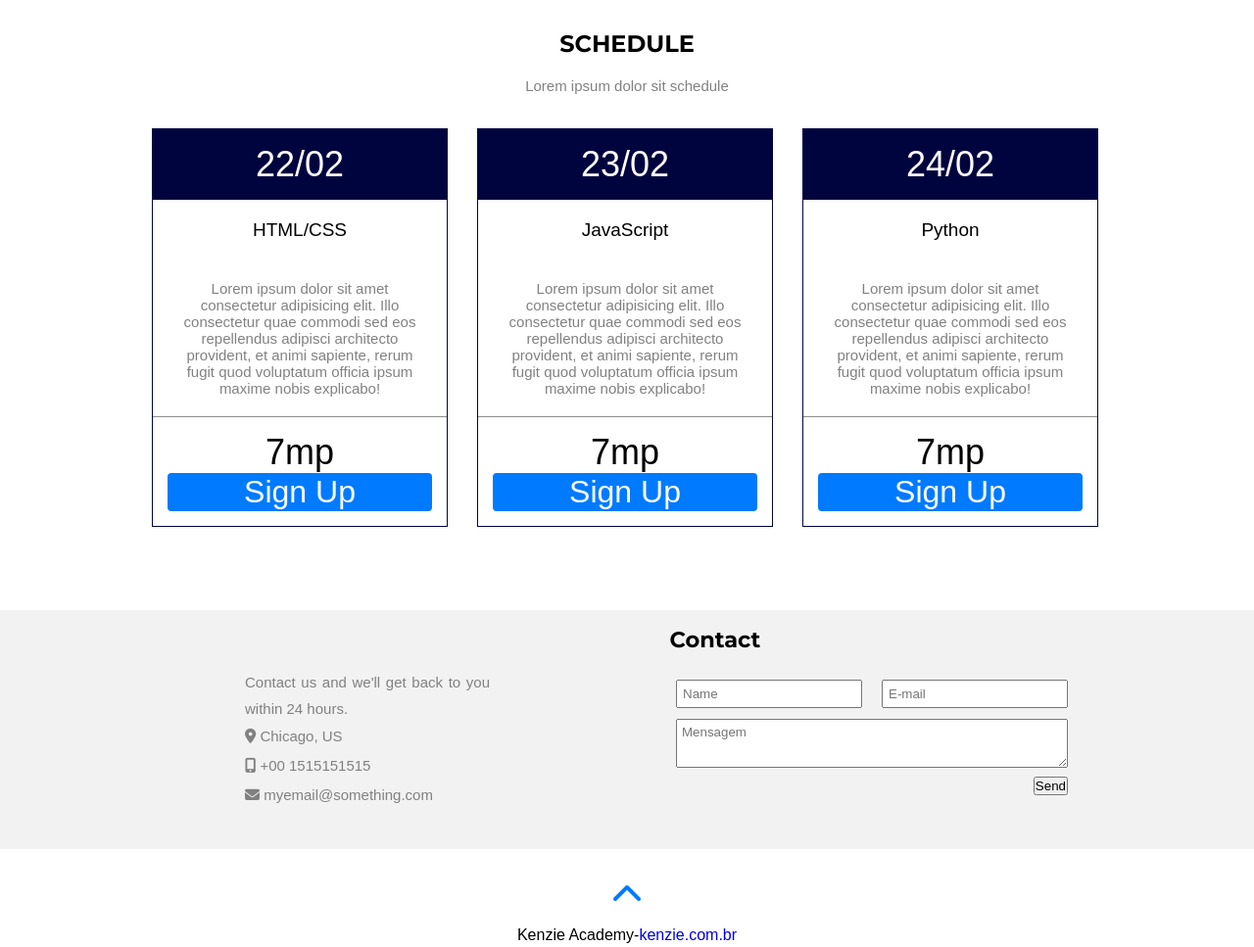
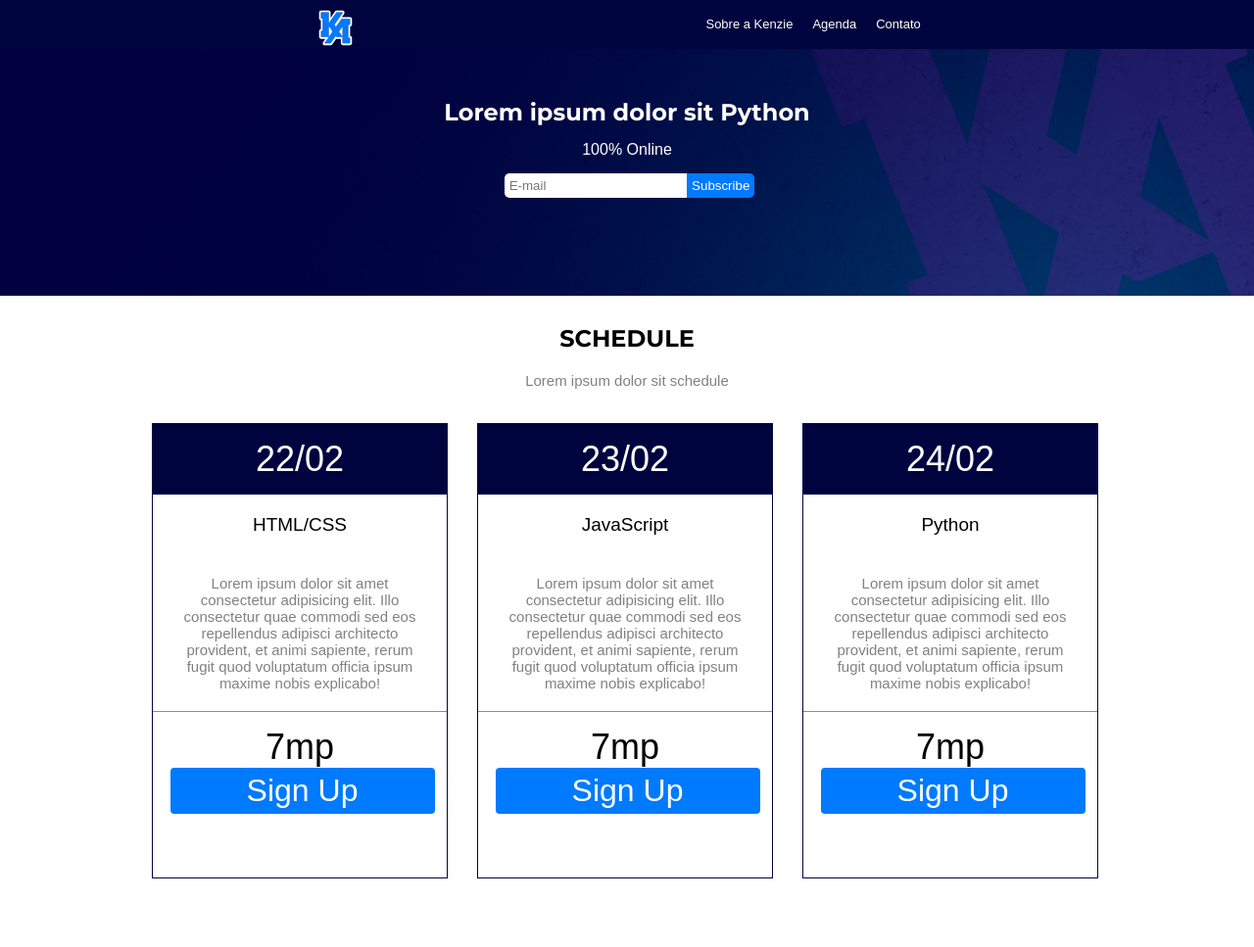
Before and after one commit to Kenzie-Academy-Brasil-Developers/estilizando-pagina-landing-page-kenzie-academy-sprint-3-samuel-santiago, a plain HTML site: page index.html in a window 1280 px wide. Shown: the top 967 px of the page at 98% size. Drawn offline with Linux system fonts and the light colour scheme.

Commit message:
Versão FInal OK

```diff
--- /dev/null
+++ b/assets/css/btnMenu.js
@@ -0,0 +1 @@
+document.querySelector()
--- a/assets/css/style.css
+++ b/assets/css/style.css
@@ -44,6 +44,7 @@ h2{
   font-family: 'Montserrat', sans-serif;
 }
 
+
 h1 h3 p span li {
   font-family: 'Lato', sans-serif;
 }
@@ -53,9 +54,79 @@ body{
 
 }
 
-  body .secaoCalendar{
+  header img{
+    width: 15%;
+    padding:15px 0 0 20px;;
+  }
+
+  header figure figcaption{
+    display:none;
+  }
+
+  header .large-container{
     display: flex;
+    justify-content: space-between;
+    flex-direction: row;
+    background-color: #00043e;
   }
+
+  header .large-container nav{
+    margin:15px;
+  }
+
+  ul{
+    display:none;
+  }
+
+  #menu{
+    width:30px;
+    padding: 0 15px 0 30px;
+  }
+
+  .secaoDestaque {
+    display: flex;
+    flex-direction: column;
+    align-items: center;
+    text-align: center;
+    margin: -1px;
+    background-color: #00043e;
+    color: #fff;
+  }
+
+  .secaoDestaque h2{
+    width:80%;
+  }
+
+  .secaoDestaque p{
+    margin: 15px;
+  }
+
+  .secaoDestaqueFormulario input, button{
+    padding: 5px;
+    border:none;
+    margin:0 -5px 50px 0;
+  }
+
+  .secaoDestaqueFormulario [type="email"]{
+    background-color: #fff;
+    border-radius: 5px 0 0 5px;
+    color: #818181;
+  }
+
+  .secaoDestaqueFormulario [type="button"]{
+    background-color: #007aff;
+    border-radius: 0 5px 5px 0;
+    color: #fff;
+  }
+
+  .secaoDestaqueFormulario [type="button"]:hover{
+    background-color: #818181;
+
+  }
+
+  /* body .secaoCalendar{
+    display: flex;
+  } */
 
   .secaoCalendar{
     display:flex;
@@ -189,6 +260,11 @@ body{
     display: none;
   }
 
+  .flex-col-dir__form input[type="submit"]:hover{
+    background-color:#007aff;
+    border:none;
+  }
+
   footer{
     display:flex;
     justify-content: center;
@@ -225,7 +301,44 @@ body{
     width:100vw;
   }
 
-  .calendario{
+  header .large-container {
+    display: flex;
+    justify-content: space-evenly;
+    flex-direction: row;
+    background-color: #00043e;
+  }
+
+  header .large-container a{
+    text-decoration: none;
+    font-size: 13px;
+    color:#fff;
+  }
+
+  header img {
+  width: 35px;
+  padding:10px 0 0 0;
+  }
+
+  #menu{
+    display:none;
+  }
+
+  .secaoDestaque{
+  padding: 50px;
+  background-image: url(../img/background-destaque.webp);
+  background-position: right top;
+  background-size: cover;
+  }
+
+  header nav ul{
+    display:flex;
+  }
+
+  header nav ul li{
+    padding: 0 0 0 20px;
+  }
+
+  .calendario {
     max-width:1000px;
     display:flex;
     flex-direction:row;
--- a/index.html
+++ b/index.html
@@ -14,6 +14,45 @@
 
 </head>
 <body>
+
+  <header class="topo">
+
+    <div class="large-container">
+      <!-- LOGO -->
+      <figure id="logo">
+        <img src="assets/img/logo.svg" alt="Logo Kenzie Academy">
+        <figcaption>Logo Kenzie Academy</figcaption>
+      </figure>
+
+      <!-- MENU DE NAVEGAÇÃO -->
+      <nav class="wrapMenu">
+        <img id="menu" src="../estilizando-pagina-landing-page-kenzie-academy-sprint-3-samuel-santiago/assets/img/menu.png">
+        <ul>
+          <li><a href="#1">Sobre a Kenzie</a></li>
+          <li><a href="#2">Agenda</a></li>
+          <li><a href="#3">Contato</a></li>
+        </ul>
+      </nav>
+    </div>
+
+  </header>
+
+  <!-- PÁGINA INICIAL -->
+  <main class="inicial">
+
+    <!-- ÁREA DE DESTAQUE -->
+    <section class="secaoDestaque">
+
+      <h2>Lorem ipsum dolor sit Python</h2>
+      <p>100% Online</p>
+
+      <!-- FORMULÁRIO -->
+      <div class="secaoDestaqueFormulario">
+        <input type="email"  placeholder="E-mail" required>
+        <button type="button">Subscribe</button>
+      </div>
+
+    </section>
 
     <section class="secaoCalendar">
 
```
Also changed, not shown: recorte.html (deleted, +0 -151 lines), assets/img/menu.png (added).
